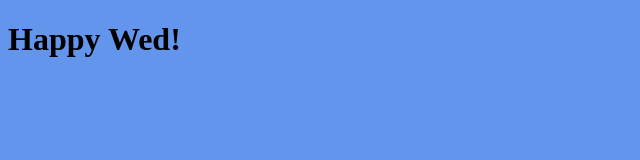
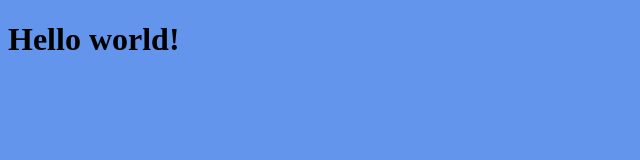
Before and after one commit to Micaiah05/Micaiah05.github.io, a plain HTML site: page index.html in a window 1280 px wide. Shown: the whole page, without its empty margins (0-640 px from the left). Drawn offline with Linux system fonts and the light colour scheme.

Commit message:
hello world!

```diff
--- a/index.html
+++ b/index.html
@@ -9,7 +9,7 @@
 </head>
 
 <body>
-    <h1>Happy Wed!</h1>
+    <h1>Hello world!</h1>
     <script src="js/app.js"></script>
 </body>
 </html>
```
